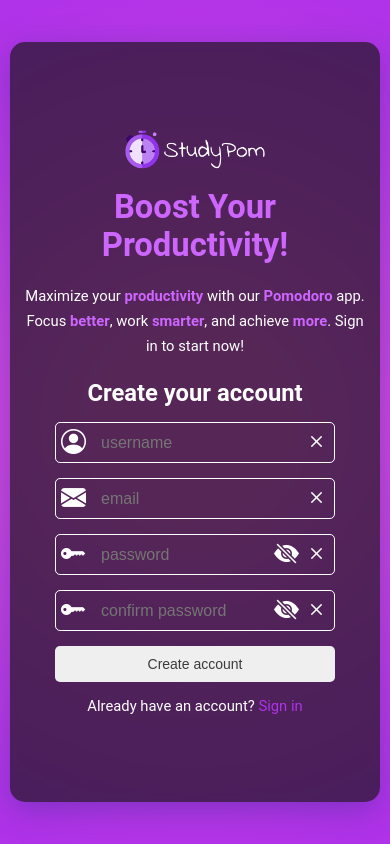
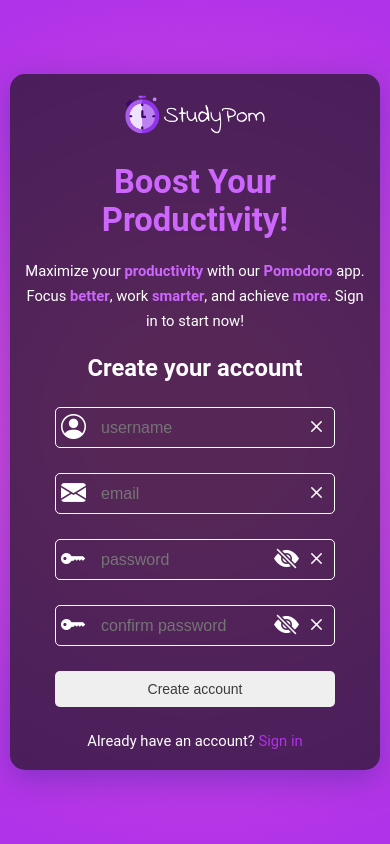
Before and after one commit to samuel-alves21/StudyPom, a React (Vite) app: page /StudyPom/login in a window 390 px wide. Built offline with nearby package versions, Linux system fonts and the light colour scheme.

Commit message:
makimg progress on responsiveness

```diff
--- a/src/Pages/Login.tsx
+++ b/src/Pages/Login.tsx
@@ -9,7 +9,6 @@
   }, [])
 
   return (
-    <>
     <Bg>
       <Wrapper className='main-container'>
         <GlassBox>
@@ -17,7 +16,6 @@
         </GlassBox>
       </Wrapper>
     </Bg>
-    </>
   )
 }
 
@@ -43,7 +41,8 @@
   display: flex;
   align-items: center;
   max-height: 900px;
-  height: 90vh;
+  height: 100%;
+  min-height: fit-content;
   min-width: 80%;
 
   background: rgba(17, 17, 17, 0.65);
@@ -52,7 +51,7 @@
   -webkit-backdrop-filter: blur(3.5px);
 
   border-radius: 50px;
-  padding: 20px;
+  padding: 5% 20px;
 
   @media (max-width: ${breakpoints.laptop}) {
     flex-direction: column;
@@ -61,11 +60,8 @@
   }
 
   @media (max-width: ${breakpoints.mobile}) {
+    height: 100%;
     border-radius: 15px;
     padding: 20px 10px;
   }
-
-  @media (max-width: ${breakpoints.smallMobile}) {
-    height: 100%;
-  }
 `
--- a/src/components/LoginContent/Form/FormInput.tsx
+++ b/src/components/LoginContent/Form/FormInput.tsx
@@ -39,7 +39,6 @@
   }
 
   return (
-    <>
     <InputFieldWrapper type={id}>
       <InputIcon id={id} />
       <input
@@ -56,6 +55,5 @@
       <ClearText />
       {formState[id].hasError && <Error errorField={id} errorType={formState[id].currentError} />}
     </InputFieldWrapper>
-    </>
   )
 }
--- a/src/components/LoginContent/Form/Text.tsx
+++ b/src/components/LoginContent/Form/Text.tsx
@@ -32,4 +32,10 @@
   & > h1 {
     color: var(--color-primary);
   }
+
+  @media (max-width: ${breakpoints.smallMobile}) {
+    & p {
+      display: none;
+    }
+  }
 `
--- a/src/components/LoginContent/Form/index.tsx
+++ b/src/components/LoginContent/Form/index.tsx
@@ -114,10 +114,10 @@
   width: 550px;
 
   @media (max-width: ${breakpoints.mobile}) {
-    gap: 15px;
+    gap: 25px;
   }
 
   @media (max-width: ${breakpoints.smallMobile}) {
-    gap: 10px;
+    gap: 20px;
   }
 `
--- a/src/components/LoginContent/ToDoImage/index.tsx
+++ b/src/components/LoginContent/ToDoImage/index.tsx
@@ -19,6 +19,11 @@
   background-color: rgba(175, 50, 233, 0.425);
   border-radius: 50%;
 
+  @media screen and (max-width: ${breakpoints.midScreen}) {
+    width: calc(360px + 3vw);
+    height: calc(360px + 3vw);
+  }
+
   @media screen and (max-width: ${breakpoints.laptop}) {
     display: none;
   }
--- a/src/components/LoginContent/index.tsx
+++ b/src/components/LoginContent/index.tsx
@@ -21,4 +21,5 @@
   width: 100%;
   text-align: center;
   height: 100%;
+  gap: 50px;
 `
--- a/src/utilities/breakpoints.ts
+++ b/src/utilities/breakpoints.ts
@@ -3,4 +3,5 @@
   mobile: '480px',
   tablet: '798px',
   laptop: '1024px',
+  midScreen: '1300px',
 }
```
Lines whose indentation alone changed are shown as unchanged.
